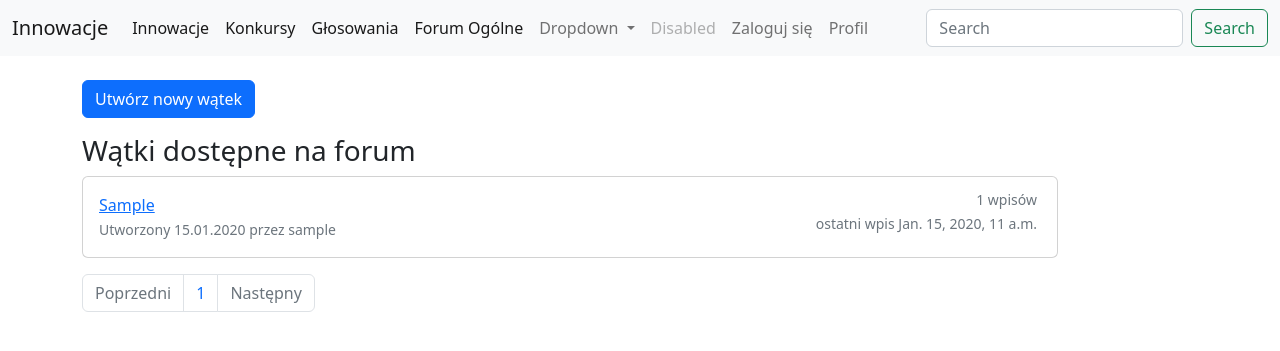
After one commit to nadrian4/APSI-Ideas, a Django app: page /innowacje/forum in a window 1280 px wide. The commit adds this page. Shown: the top 351 px of the page. Run offline with Django 4.2, Linux system fonts and the light colour scheme; tables that the repository leaves empty hold one stand-in row (values such as "Sample post").

Commit message:
proste forum ogolne

```diff
--- a/app/apsi_app/admin.py
+++ b/app/apsi_app/admin.py
@@ -1,9 +1,11 @@
 from django.contrib import admin
 
-from apsi_app.models import Konkurs, Glosowanie, Ocena, Pomysl, Komentarz
+from apsi_app.models import Konkurs, Glosowanie, Ocena, Pomysl, Komentarz, Watek, ForumPost
 
 admin.site.register(Konkurs)
 admin.site.register(Pomysl)
 admin.site.register(Ocena)
 admin.site.register(Glosowanie)
 admin.site.register(Komentarz)
+admin.site.register(Watek)
+admin.site.register(ForumPost)
--- a/app/apsi_app/models.py
+++ b/app/apsi_app/models.py
@@ -98,3 +98,20 @@ class Ocena(models.Model):
 
     def __str__(self):
         return self.pomysl.__str__() + ', ' + str(self.ocena)
+
+class Watek(models.Model):
+    tytul = models.CharField(max_length=100)
+    data = models.DateTimeField(default=timezone.now)
+    uzytkownik = models.ForeignKey(User, on_delete=models.CASCADE)
+
+    def getPostCount(self):
+        return ForumPost.objects.filter(watek=self).count()
+
+    def getRecentPost(self):
+        return ForumPost.objects.filter(watek=self).latest('data')
+
+class ForumPost(models.Model):
+    tresc = models.CharField(max_length=400)
+    data = models.DateTimeField(default=timezone.now)
+    uzytkownik = models.ForeignKey(User, on_delete=models.CASCADE)
+    watek = models.ForeignKey(Watek, on_delete=models.CASCADE)
--- a/app/apsi_app/templates/apsi_app/base.html
+++ b/app/apsi_app/templates/apsi_app/base.html
@@ -26,6 +26,9 @@
               </li>
               <li class="nav-item">
                 <a class="nav-link active" href="{% url 'glosowania' %}">Głosowania</a>
+              </li>
+              <li class="nav-item">
+                <a class="nav-link active" href="{% url 'forum' %}">Forum Ogólne</a>
               </li>
               <li class="nav-item dropdown">
                 <a class="nav-link dropdown-toggle" href="#" role="button" data-bs-toggle="dropdown" aria-expanded="false">
--- /dev/null
+++ b/app/apsi_app/templates/apsi_app/forum/forum.html
@@ -0,0 +1,67 @@
+{% extends "apsi_app/base.html" %}
+{% block content %}
+
+<div class="row mt-4">
+  <div class="col" style="max-width: 1000px;">
+    <a class="mb-3 btn btn-primary" href="{% url 'dodaj-watek' %}" role="button">Utwórz nowy wątek</a>
+    <h3>Wątki dostępne na forum</h3>
+    {% for watek in watki %}
+      <div class="card mb-3">
+        <div class="row g-0">
+          <div class="col-md-8">
+            <div class="card-body">
+              <div>
+                <a href="{% url 'watek' %}?watek_id={{ watek.id }}" class="link-primary">{{ watek.tytul }}</a>
+              </div>
+
+              <p class="card-text"><small class="text-muted">Utworzony {{ watek.data|date:'d.m.Y' }} przez {{ watek.uzytkownik }}</small></p>
+
+            </div>
+          </div>
+
+          <div class="col-md-3">
+            <div class="card-body">
+              <div style="position: absolute; top: 0; right: 0; text-align:right;margin-top: 10px;margin-right: 20px;">
+                <small class="text-muted">
+                {{ watek.getPostCount }} wpisów <br>
+                ostatni wpis {{watek.getRecentPost.data}}
+              </small>
+              </div>
+              <p class="card-text"><small class="text-muted"></small></p>
+
+            </div>
+          </div>
+
+        </div>
+      </div>
+    {% endfor %}
+
+  <div class="col" style="max-width: 200px;">
+    <nav class="sticky-top">
+
+
+      <ul class="pagination">
+        {% if watki.has_previous %}
+          <li class="page-item"><a class="page-link" href="?page={{ watki.previous_page_number }}">Poprzedni</a></li>
+        {% else %}
+          <li class="page-item disabled"><a class="page-link">Poprzedni</a></li>
+        {% endif %}
+
+        {% for i in watki.paginator.page_range %}
+            <li class="page-item"><a class="page-link" href="?page={{ i }}">{{ i }}</a></li>
+        {% endfor %}
+
+        {% if watki.has_next %}
+          <li class="page-item"><a class="page-link" href="?page={{ watki.next_page_number }}">Następny</a></li>
+        {% else %}
+          <li class="page-item disabled"><a class="page-link">Następny</a></li>
+        {% endif %}
+      </ul>
+    </nav>
+  </div>
+
+  </div>
+
+</div>
+
+{% endblock content %}
--- a/app/apsi_app/templates/apsi_app/komentarze.html
+++ b/app/apsi_app/templates/apsi_app/komentarze.html
@@ -2,7 +2,7 @@
 {% block content %}
 
 <div class="row mt-4">
-    <div class="col" style="max-width: 700px;">
+    <div class="col" style="max-width: 1000px;">
         <!-- <div class="input-group mb-3">
             <span class="input-group-text" id="basic-addon1">Tytuł</span>
             <input type="text" class="form-control" aria-label="Username" aria-describedby="basic-addon1" value="{{ pomysl.tytul }}" readonly>
@@ -59,7 +59,7 @@
             <a class="mt-3 mb-3 btn btn-primary" href="{% url 'dodaj-komentarz' %}?pomysl_id={{ pomysl.id }}" role="button">Skomentuj</a>
         </div>
       {% for komGleb in komentarzeGlebokosc %}
-        <div class="card mb-3" style="max-width: 540px;margin-left: {% widthratio 100 1 komGleb.1 %}px;">
+        <div class="card mb-3" style="max-width: 800px;min-width: 200px;margin-left: {% widthratio 100 1 komGleb.1 %}px;">
           <div class="row g-0">
               <div class="card-body">
                 {{komGleb.0.uzytkownik}}, {{komGleb.0.data}}
--- a/app/apsi_app/urls.py
+++ b/app/apsi_app/urls.py
@@ -23,5 +23,9 @@ urlpatterns = [
     path('komentarze', views.komentarze, name='komentarze'),
     path('dodaj-komentarz', views.dodaj_komentarz, name='dodaj-komentarz'),
 
+    path('forum', views.forum, name='forum'),
+    path('dodaj-watek', views.dodaj_watek, name='dodaj-watek'),
+    path('watek', views.watek, name='watek'),
+
     path('profile', views.profile, name='profile'),
 ] + static(settings.MEDIA_URL, document_root=settings.MEDIA_ROOT)
--- a/app/apsi_app/views.py
+++ b/app/apsi_app/views.py
@@ -5,9 +5,9 @@ from django.urls import reverse
 from django.contrib.auth.models import User
 from django.db import transaction
 
-from .models import Konkurs, Glosowanie, Pomysl, GlosowaniePomysl, Glos, Ocena, Komentarz, SlowoKluczowe, PomyslSlowoKluczowe
+from .models import Konkurs, Glosowanie, Pomysl, GlosowaniePomysl, Glos, Ocena, Komentarz, SlowoKluczowe, PomyslSlowoKluczowe, Watek, ForumPost
 from .models import KATEGORIE, ROLE
-from .forms import PomyslForm
+from .forms import PomyslForm, WatekForm
 
 def index(request):
     if request.method == 'POST':
@@ -385,3 +385,61 @@ def dodaj_komentarz(request):
     }
 
     return render(request, 'apsi_app/dodaj-komentarz.html', context)
+
+
+def forum(request):
+    paginator = Paginator(Watek.objects.all().order_by('-id'), 10)
+    page = request.GET.get('page')
+    watki = paginator.get_page(page)
+
+    context = {
+        'watki': watki,
+        'page': page
+    }
+
+    return render(request, 'apsi_app/forum/forum.html', context)
+
+
+def dodaj_watek(request):
+    if request.method == 'POST':
+        watek_form = WatekForm(request.POST)
+
+        if watek_form.is_valid():
+            with transaction.atomic():
+                watek = watek_form.save(commit=False)
+                watek.uzytkownik = request.user
+                watek.save()
+
+                wpis1 = ForumPost(tresc=watek_form.cleaned_data['tresc'], uzytkownik=request.user, watek=watek)
+                wpis1.save()
+
+            return redirect(reverse('watek')+f"?watek_id={watek.id}")
+        else:
+            print('form invalid')
+
+    watek_form = WatekForm()
+
+    context = {
+        'watek_form': watek_form,
+    }
+
+    return render(request, 'apsi_app/forum/dodaj-watek.html', context)
+
+
+def watek(request):
+    watek_id = request.GET['watek_id']
+    watek = Watek.objects.get(id=watek_id)
+
+    if request.method == 'POST':
+        tresc = request.POST['tresc']
+        wpis = ForumPost(tresc=tresc, uzytkownik=request.user, watek=watek)
+        wpis.save()
+
+    wpisy = ForumPost.objects.filter(watek=watek_id)
+
+    context = {
+        'watek': watek,
+        'wpisy': wpisy,
+    }
+
+    return render(request, 'apsi_app/forum/watek.html', context)
```
Also changed, not shown: app/apsi_app/forms.py (+9 -1 lines), app/apsi_app/templates/apsi_app/forum/dodaj-watek.html (added, +22 -0 lines), app/apsi_app/templates/apsi_app/forum/watek.html (added, +43 -0 lines).
